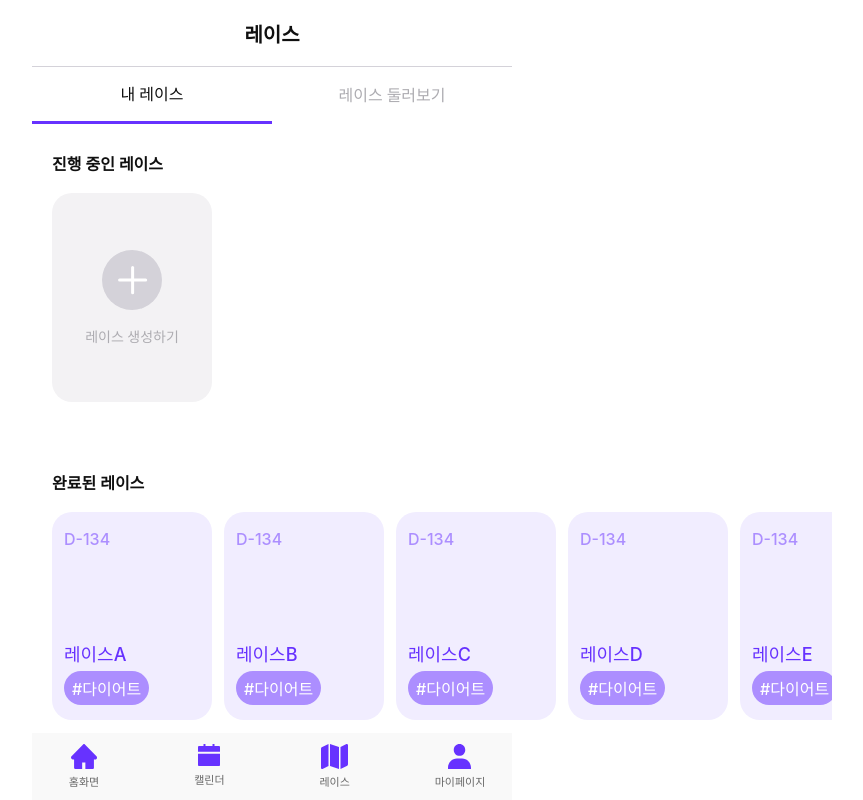
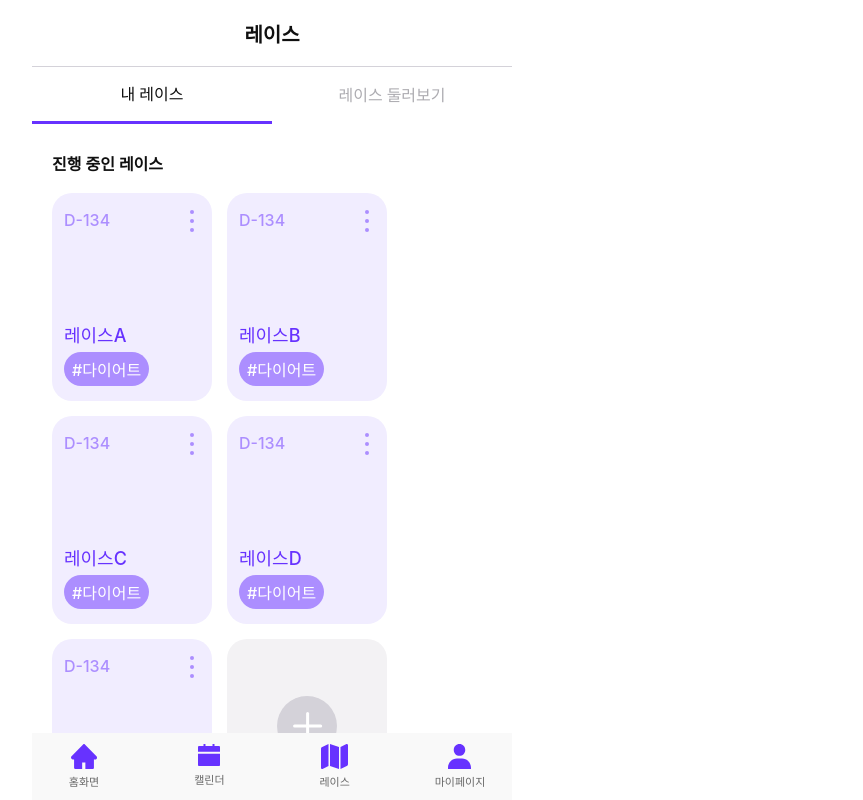
Before and after one commit to KKooWoon/Front, a React (Create React App) app: page /race in a window 1280 px wide. Shown: the whole page, without its empty margins (368-1231 px from the left). Built offline with nearby package versions, Linux system fonts and the light colour scheme; a web font is replaced by a local one.

Commit message:
feat: 내 레이스 페이지 퍼블리싱

```diff
--- a/src/components/my-race/index.tsx
+++ b/src/components/my-race/index.tsx
@@ -1,24 +1,89 @@
 import React, { useState } from 'react';
-import { Wrapper, AddRaceBtn } from './my-race.style';
+import { Wrapper, AddRaceBtn, MyRaceWrapper } from './my-race.style';
 import RaceList from '@components/race-list';
 import { raceType } from '@typings/race';
 import { RaceListDummy } from 'dummy';
+import { ReactComponent as MyRaceBtn } from '@assets/icons/my-race.svg';
 import { ReactComponent as AddRaceIcon } from '@assets/icons/add-race.svg';
+import { AlertModal, MenuModal } from '@components/modal';
+import useModal from '@hooks/use-modal';
 import { useNavigate } from 'react-router-dom';
 
 const MyRace = () => {
   const RaceData: Array<raceType> = RaceListDummy;
+  const [startDate, setStartDate] = useState('22.03.02');
+  const [finishDate, setFinishDate] = useState('22.06.30');
+  /*백엔드 레이스 리스트 요청
+    완료한 레이스의 경우 시작일과 종료일을 받아와야 함*/
   const navigate = useNavigate();
+  const { isOpen: menuOpen, onClose: menuClose, setIsOpen: setMenuOpen } = useModal();
+  const { isOpen: deleteRace, onClose: deleteRaceClose, setIsOpen: setDeleteRace } = useModal();
+  const MenuModalItems = [
+    {
+      title: '수정하기',
+      handler: () => menuClose(),
+    },
+    {
+      title: '삭제하기',
+      handler: () => setDeleteRace(true),
+    },
+  ];
 
   return (
     <Wrapper>
       <h1>진행 중인 레이스</h1>
-      <AddRaceBtn onClick={() => navigate('/main')}>
-        <AddRaceIcon />
-        <p>레이스 생성하기</p>
-      </AddRaceBtn>
+      <div
+        style={{
+          display: 'grid',
+          gap: '15px',
+          gridTemplateColumns: '1fr 1fr',
+        }}
+      >
+        {RaceData.map((v, i) => (
+          <MyRaceWrapper key={i}>
+            <MyRaceBtn onClick={() => setMenuOpen(true)} />
+            <p>D-{v.Dday}</p>
+            <h3>{v.raceName}</h3>
+            <div>#{v.hashTag}</div>
+          </MyRaceWrapper>
+        ))}
+
+        <AddRaceBtn onClick={() => navigate('/create-race')}>
+          <AddRaceIcon />
+          <p>레이스 생성하기</p>
+        </AddRaceBtn>
+      </div>
       <h1>완료된 레이스</h1>
-      <RaceList data={RaceData} height={115} styleType='myrace' />
+      <div
+        style={{
+          display: 'grid',
+          gap: '15px',
+          gridTemplateColumns: '1fr 1fr',
+        }}
+      >
+        {RaceData.map((v, i) => (
+          <MyRaceWrapper key={i}>
+            <p>{startDate}</p>
+            <p>~ {finishDate}</p>
+            <h3>{v.raceName}</h3>
+            <div>#{v.hashTag}</div>
+          </MyRaceWrapper>
+        ))}
+      </div>
+      <AlertModal
+        show={deleteRace}
+        close={deleteRaceClose}
+        message={`레이스를 삭제할 경우\n추후 데이터 복구가 어렵습니다.\n\n정말 삭제하시겠습니까?`}
+        twoButton={{
+          title: '삭제',
+          handler: () => {
+            /*레이스 삭제 벡엔드 요청 */
+            deleteRaceClose();
+            menuClose();
+          },
+        }}
+      />
+      <MenuModal show={menuOpen} close={menuClose} items={MenuModalItems} />
     </Wrapper>
   );
 };
--- a/src/components/my-race/my-race.style.ts
+++ b/src/components/my-race/my-race.style.ts
@@ -17,6 +17,46 @@ export const Wrapper = styled.div`
   }
 `;
 
+export const MyRaceWrapper = styled.div`
+  display: inline-block;
+  padding: 17px 12px 15px 12px;
+  width: 160px;
+  background-color: var(--purple-sub01);
+  border-radius: 20px;
+  position: relative;
+  & svg {
+    position: absolute;
+    transform: translate(126px, 0px);
+  }
+  & p {
+    font-size: 16px;
+    font-weight: 500;
+    color: #ac8eff;
+    text-align: left;
+  }
+  p + p + h3 {
+    padding-top: 67px;
+  }
+  p + h3 {
+    padding-top: 91px;
+  }
+  & h3 {
+    font-weight: 500;
+    font-size: 18px;
+    color: #6732ff;
+    padding-bottom: 5px;
+  }
+  & div {
+    display: inline-block;
+    padding: 5px 8px;
+    background-color: #ac8eff;
+    border-radius: 27px;
+    color: white;
+    font-size: 16px;
+    font-weight: 500;
+  }
+`;
+
 export const AddRaceBtn = styled.button`
   width: 160px;
   height: 209px;
--- a/src/pages/race.tsx
+++ b/src/pages/race.tsx
@@ -1,6 +1,7 @@
 import React, { useState } from 'react';
 import styled from 'styled-components';
 import MyRace from '@components/my-race';
+import SearchRace from '@components/search-race';
 
 const RacePage = () => {
   const [activeIndex, setActiveIndex] = useState(0);
@@ -9,7 +10,8 @@ const RacePage = () => {
     setActiveIndex(index);
   };
 
-  const menuArr = { 0: <MyRace />, 1: 'Tab menu Two' };
+  //index으로 화면 이동 (component 참조)
+  const menuArr = { 0: <MyRace />, 1: <SearchRace /> };
 
   return (
     <div>
```
Also changed, not shown: src/assets/icons/my-race.svg (added).
